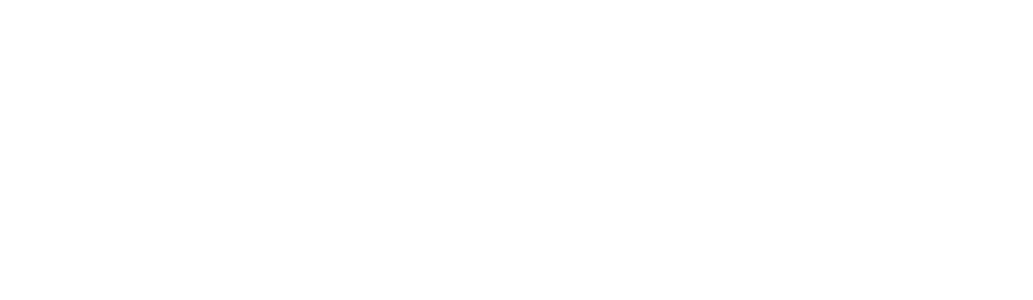
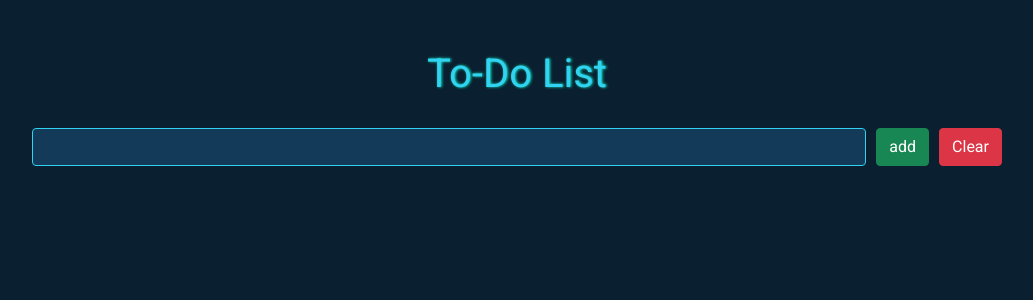
Before and after one commit to KuzminAanton/todo_react_app, a React (Create React App) app: page / in a window 1280 px wide. Shown: the top 300 px of the page, without its empty margins (123-1156 px from the left). Built offline with nearby package versions, Linux system fonts and the light colour scheme.

Commit message:
first variant

```diff
--- a/package.json
+++ b/package.json
@@ -4,11 +4,10 @@
   "private": true,
   "dependencies": {
     "@fontsource/roboto": "^4.5.0",
-    "@material-ui/core": "^4.12.3",
-    "@material-ui/icons": "^4.11.2",
     "@testing-library/jest-dom": "^5.14.1",
     "@testing-library/react": "^11.2.7",
     "@testing-library/user-event": "^12.8.3",
+    "bootstrap": "^5.1.1",
     "node-sass": "^6.0.1",
     "react": "^17.0.2",
     "react-dom": "^17.0.2",
--- a/src/App.js
+++ b/src/App.js
@@ -1,10 +1,55 @@
-import React from 'react';
+import React, {useState} from 'react';
 import './App.scss';
+import Header from "./components/Header";
+import List from "./components/List";
+
+let allList = [];
 
 function App() {
+
+  const [allListState, setAllListState] = useState(allList);
+
+  console.log(allListState)
+  const [mainInputValue, setMainInputValue] = useState("");
+
+  const mainInput = {
+    onInputState: setMainInputValue,
+    value: mainInputValue,
+    classStyle: "form-control"
+  }
+
+  const addNote = () => {
+    allList.push({
+      text: mainInputValue,
+      isCheck: false
+    });
+    setAllListState(allList);
+    clearInput();
+  };
+
+  const clearInput = () => {
+    setMainInputValue("");
+  };
+
+  const mainButton = {
+    add: {
+      func: addNote,
+      value: "add",
+      classStyle: "btn-success"
+    },
+    cancel: {
+      func: clearInput,
+      value: "Clear",
+      classStyle: "btn-danger"
+    }
+  }
+
   return (
     <div className="App">
-
+      <Header sendInput={mainInput}
+              sendButton={mainButton}
+      />
+      <List allList={allListState} setAllListState={setAllListState}/>
     </div>
   );
 }
--- a/src/App.scss
+++ b/src/App.scss
@@ -1,3 +1,61 @@
+body {
+  font-family: "Roboto", serif;
+  background: #0a1f2f;
+}
+
 .App {
+  display: flex;
+  flex-direction: column;
+  align-items: center;
+  justify-content: center;
   text-align: center;
 }
+
+header {
+  width: 1000px;
+  margin-top: 50px;
+
+  .header-title {
+    h1 {
+      color: #31d2f2;
+      text-shadow: #11eac7 1px 0 3px;
+    }
+  }
+
+  .header-inputs {
+    display: flex;
+    justify-content: space-around;
+    margin: 30px 10px;
+
+    input {
+      margin: 0 5px;
+      color: #dcd5c4;
+      background-color: #133b59;
+      border-color: #31d2f2;
+
+      &:focus {
+        color: #dcd5c4;
+        background-color: #1a4d75;
+        box-shadow: 0 0 0 5px rgba(49, 210, 242, 0.55);
+      }
+    }
+
+    button {
+      margin: 0 5px;
+    }
+  }
+}
+
+.list {
+  margin-bottom: 15px;
+  background-color: #fff;
+}
+
+.list-text {
+  justify-content: center;
+}
+
+.list-text-number {
+  width: 40px;
+  height: 40px;
+}
--- /dev/null
+++ b/src/components/Button.jsx
@@ -0,0 +1,15 @@
+import React from 'react';
+
+const Button = (props) => {
+
+  const { classStyle, func, value } = props.send;
+
+  return (
+    <button className={`btn ${classStyle}`}
+            onClick={e => func(e)}>
+      {value}
+    </button>
+  );
+};
+
+export default Button;
--- /dev/null
+++ b/src/components/Header.jsx
@@ -0,0 +1,24 @@
+import React from 'react';
+import Input from "./Input";
+import Button from "./Button";
+
+const Header = (props) => {
+
+  const {sendInput, sendButton} = props;
+  const {add, cancel} = sendButton;
+
+  return (
+    <header>
+      <div className="header-title">
+        <h1>To-Do List</h1>
+      </div>
+      <div className="header-inputs">
+        <Input send={sendInput}/>
+        <Button send={add}/>
+        <Button send={cancel}/>
+      </div>
+    </header>
+  );
+};
+
+export default Header;
--- /dev/null
+++ b/src/components/Input.jsx
@@ -0,0 +1,14 @@
+import React from 'react';
+
+const Input = (props) => {
+
+  const { classStyle, onInputState, value } = props.send;
+
+  return (
+    <input className={classStyle}
+           value={value}
+           onChange={e => onInputState(e.target.value)}/>
+  );
+};
+
+export default Input;
--- /dev/null
+++ b/src/components/List.jsx
@@ -0,0 +1,28 @@
+import React from 'react';
+import NoteItem from "./NoteItem";
+
+const List = (props) => {
+
+  const { allList, setAllListState } = props;
+
+
+
+
+  return (
+    <div className={"lists"}>      {
+      allList.map((value, i) => {
+        return (
+          <NoteItem text={value}
+                    i={i}
+                    key={i + 1}
+                    allList={allList}
+                    setAllListState={setAllListState}
+          />
+        )
+      })
+    }
+    </div>
+  );
+};
+
+export default List;
--- /dev/null
+++ b/src/components/NoteItem.jsx
@@ -0,0 +1,32 @@
+import React from 'react';
+
+const NoteItem = (props) => {
+
+  const { text, i, allList, setAllListState } = props;
+
+  const myFunc228 = (index) => {
+    console.log(allList)
+    allList[index].isCheck = !allList[index].isCheck;
+    console.log(allList)
+    // setAllListState(allList);
+  }
+
+  // console.log(text)
+
+  return (
+    <div className={`list`}>
+      <div className="list-text">
+        <span className="list-text-number">
+         {`${i + 1}) `}
+        </span>
+        <input onClick={() => myFunc228(i)} type="checkbox"/>
+        <span className="list-text-content">
+         {text.isCheck ? '!!!!!' : text.text}
+        </span>
+      </div>
+
+    </div>
+  );
+};
+
+export default NoteItem;
--- a/src/index.js
+++ b/src/index.js
@@ -1,10 +1,8 @@
 import React from 'react';
 import ReactDOM from 'react-dom';
+import 'bootstrap/scss/bootstrap.scss'
 import './index.scss';
-import 'fontsource-roboto';
-// import AccessAlarmIcon from '@material-ui/icons/AccessAlarm';
-// import ThreeDRotation from '@material-ui/icons/ThreeDRotation';
-import App from './App';
+import "@fontsource/roboto";import App from './App';
 
 ReactDOM.render(
   <React.StrictMode>
```
Also changed, not shown: 1 other file (tests, documents, lock files or other folders).
